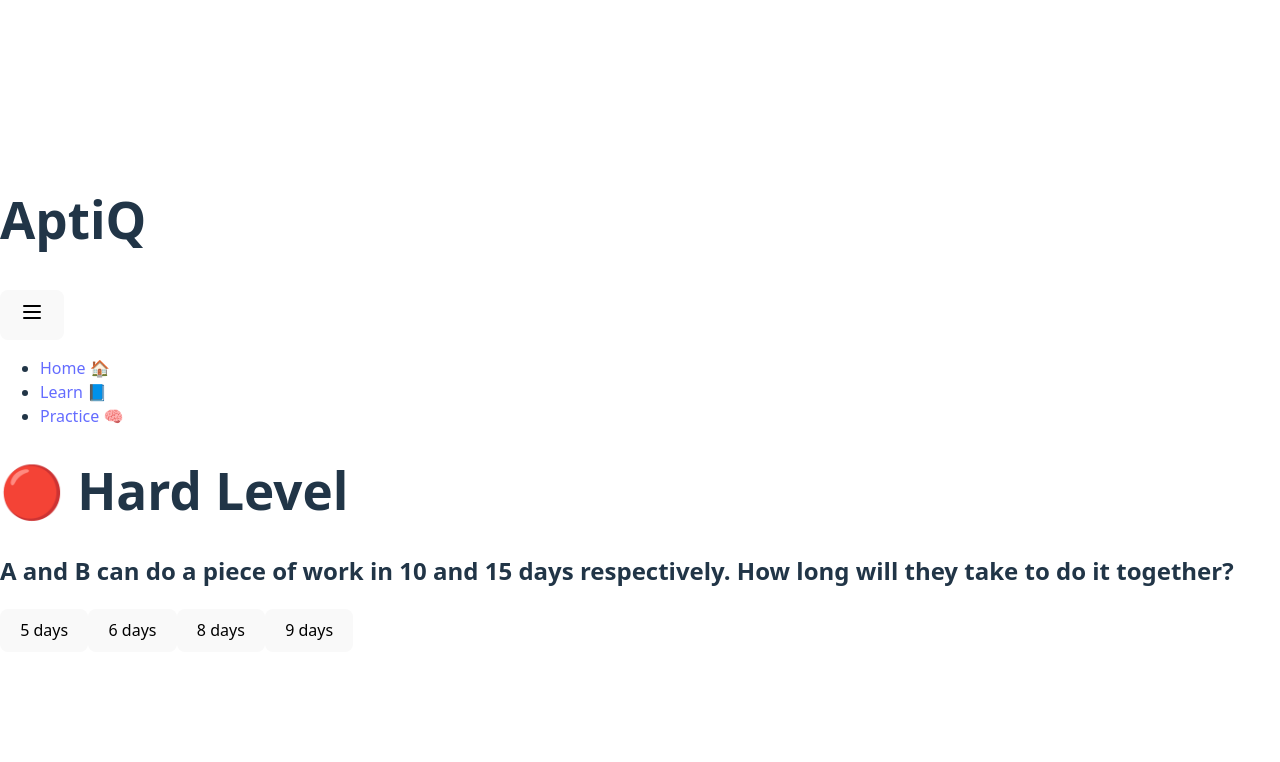
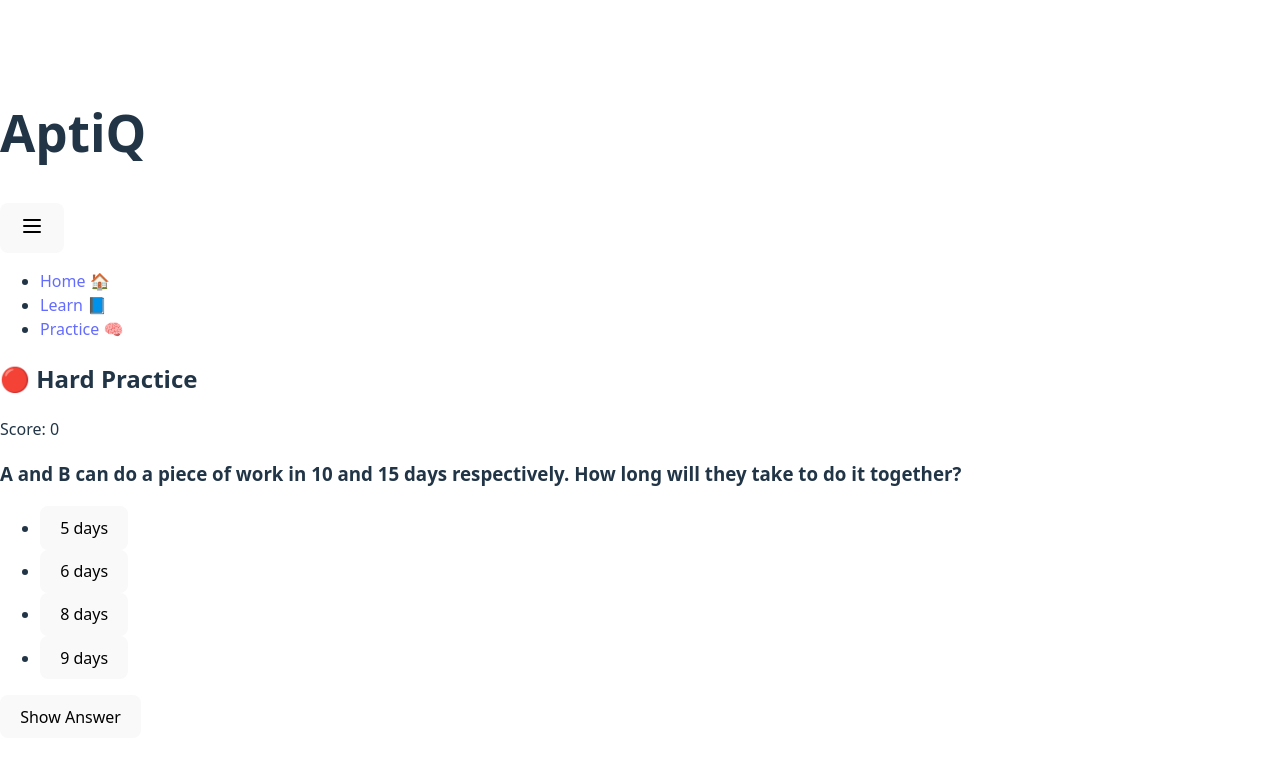
Before and after one commit to Rooparaj597/AptiQ, a React (Vite) app: page /practice/hard in a window 1280 px wide. Shown: the top 762 px of the page. Built offline with nearby package versions, Linux system fonts and the light colour scheme.

Commit message:
works in hard section

```diff
--- a/src/pages/Hard.jsx
+++ b/src/pages/Hard.jsx
@@ -2,39 +2,62 @@ import React, { useState } from "react";
 import hardQuestions from "../data/hardQuestions";
 
 export default function Hard() {
-  const [index, setIndex] = useState(0);
+  const [current, setCurrent] = useState(0);
   const [score, setScore] = useState(0);
-  const [showScore, setShowScore] = useState(false);
+  const [showAnswer, setShowAnswer] = useState(false);
 
-  const question = hardQuestions[index];
+  const question = hardQuestions[current];
 
-  const handleAnswer = (option) => {
+  const handleOptionClick = (option) => {
     if (option === question.answer) setScore(score + 1);
-    const next = index + 1;
-    if (next < hardQuestions.length) setIndex(next);
-    else setShowScore(true);
+    setCurrent(current + 1);
+    setShowAnswer(false);
+  };
+
+  const handleReset = () => {
+    setCurrent(0);
+    setScore(0);
+    setShowAnswer(false);
   };
 
   return (
-    <div className="p-6 max-w-2xl mx-auto">
-      <h1 className="text-2xl font-bold text-red-700 mb-4">🔴 Hard Level</h1>
+    <div className="p-6 max-w-xl mx-auto text-gray-800">
+      <h2 className="text-2xl font-bold text-yellow-600 mb-4">🔴 Hard Practice</h2>
+      <p>Score: {score}</p>
 
-      {showScore ? (
-        <h2 className="text-lg font-semibold">Your Score: {score}/{hardQuestions.length}</h2>
+      {current < hardQuestions.length ? (
+        <>
+          <h3 className="text-lg font-semibold mb-2">{question.question}</h3>
+          <ul className="mb-4">
+            {question.options.map((option, i) => (
+              <li key={i}>
+                <button
+                  className="bg-yellow-300 hover:bg-yellow-400 rounded px-4 py-2 mb-2"
+                  onClick={() => handleOptionClick(option)}
+                >
+                  {option}
+                </button>
+              </li>
+            ))}
+          </ul>
+          <button
+            onClick={() => setShowAnswer(!showAnswer)}
+            className="text-sm text-blue-600 underline"
+          >
+            {showAnswer ? "Hide Answer" : "Show Answer"}
+          </button>
+          {showAnswer && <p className="mt-2 text-green-700">Answer: {question.answer}</p>}
+        </>
       ) : (
         <>
-          <h2 className="text-lg font-semibold mb-2">{question.question}</h2>
-          <div className="grid gap-2">
-            {question.options.map((opt) => (
-              <button
-                key={opt}
-                onClick={() => handleAnswer(opt)}
-                className="bg-red-500 hover:bg-red-600 text-white p-2 rounded"
-              >
-                {opt}
-              </button>
-            ))}
-          </div>
+          <h3 className="text-xl font-bold">✅ Finished!</h3>
+          <p>Your score: {score} / {hardQuestions.length}</p>
+          <button
+            onClick={handleReset}
+            className="mt-4 bg-gray-700 text-white px-4 py-2 rounded"
+          >
+            Retry
+          </button>
         </>
       )}
     </div>
--- a/src/pages/Medium.jsx
+++ b/src/pages/Medium.jsx
@@ -2,39 +2,62 @@ import React, { useState } from "react";
 import mediumQuestions from "../data/mediumQuestions";
 
 export default function Medium() {
-  const [index, setIndex] = useState(0);
+  const [current, setCurrent] = useState(0);
   const [score, setScore] = useState(0);
-  const [showScore, setShowScore] = useState(false);
+  const [showAnswer, setShowAnswer] = useState(false);
 
-  const question = mediumQuestions[index];
+  const question = mediumQuestions[current];
 
-  const handleAnswer = (option) => {
+  const handleOptionClick = (option) => {
     if (option === question.answer) setScore(score + 1);
-    const next = index + 1;
-    if (next < mediumQuestions.length) setIndex(next);
-    else setShowScore(true);
+    setCurrent(current + 1);
+    setShowAnswer(false);
+  };
+
+  const handleReset = () => {
+    setCurrent(0);
+    setScore(0);
+    setShowAnswer(false);
   };
 
   return (
-    <div className="p-6 max-w-2xl mx-auto">
-      <h1 className="text-2xl font-bold text-yellow-700 mb-4">🟡 Medium Level</h1>
+    <div className="p-6 max-w-xl mx-auto text-gray-800">
+      <h2 className="text-2xl font-bold text-yellow-600 mb-4">🟡 Medium Practice</h2>
+      <p>Score: {score}</p>
 
-      {showScore ? (
-        <h2 className="text-lg font-semibold">Your Score: {score}/{mediumQuestions.length}</h2>
+      {current < mediumQuestions.length ? (
+        <>
+          <h3 className="text-lg font-semibold mb-2">{question.question}</h3>
+          <ul className="mb-4">
+            {question.options.map((option, i) => (
+              <li key={i}>
+                <button
+                  className="bg-yellow-300 hover:bg-yellow-400 rounded px-4 py-2 mb-2"
+                  onClick={() => handleOptionClick(option)}
+                >
+                  {option}
+                </button>
+              </li>
+            ))}
+          </ul>
+          <button
+            onClick={() => setShowAnswer(!showAnswer)}
+            className="text-sm text-blue-600 underline"
+          >
+            {showAnswer ? "Hide Answer" : "Show Answer"}
+          </button>
+          {showAnswer && <p className="mt-2 text-green-700">Answer: {question.answer}</p>}
+        </>
       ) : (
         <>
-          <h2 className="text-lg font-semibold mb-2">{question.question}</h2>
-          <div className="grid gap-2">
-            {question.options.map((opt) => (
-              <button
-                key={opt}
-                onClick={() => handleAnswer(opt)}
-                className="bg-yellow-500 hover:bg-yellow-600 text-white p-2 rounded"
-              >
-                {opt}
-              </button>
-            ))}
-          </div>
+          <h3 className="text-xl font-bold">✅ Finished!</h3>
+          <p>Your score: {score} / {mediumQuestions.length}</p>
+          <button
+            onClick={handleReset}
+            className="mt-4 bg-gray-700 text-white px-4 py-2 rounded"
+          >
+            Retry
+          </button>
         </>
       )}
     </div>
```
